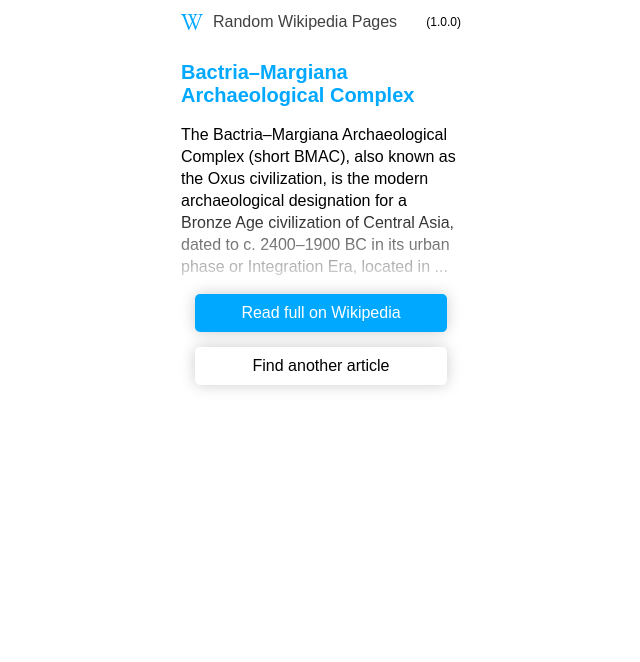
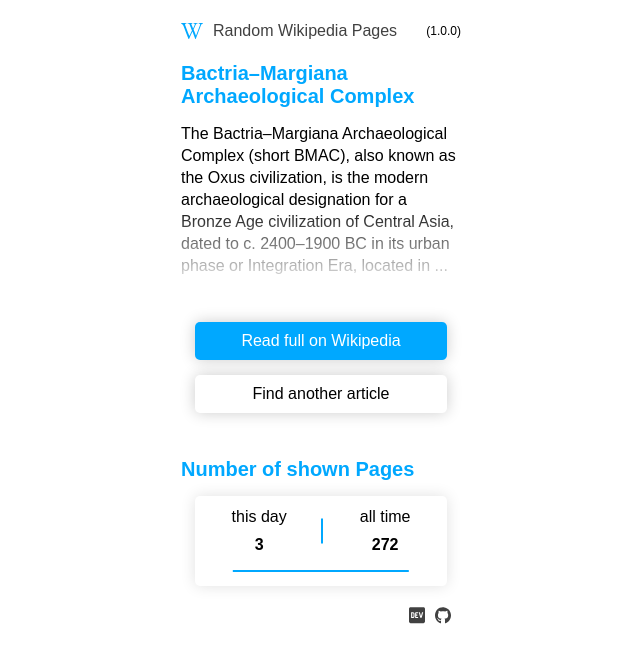
Before and after one commit to Iwaniukooo11/random-wikipedia-pages, a React app: page / in a window 1280 px wide. Shown: the top 662 px of the page, without its empty margins (319-959 px from the left). Built offline with nearby package versions, Linux system fonts and the light colour scheme; the HTML template or start-up script is replaced by a standard one.

Commit message:
finish template

```diff
--- a/src/App.css
+++ b/src/App.css
@@ -1,5 +1,10 @@
 .App{
   font-family: 'Titillium Web', sans-serif;
   min-width:350px;
-  padding-bottom:50px; /*test*/
+  padding-bottom:10px;
 }
+*,*::after,*::before{
+  margin:0;
+  padding:0;
+  box-sizing: border-box;
+}
--- a/src/App.js
+++ b/src/App.js
@@ -1,16 +1,29 @@
 import React from 'react'
+import styled from 'styled-components'
+
 import logo from './logo.svg'
 import './App.css'
 import Banner from './partials/banner/banner'
 import Article from './partials/article/article'
 import Buttons from './partials/buttons/buttons'
+import Stats from './partials/stats/stats'
+import Footer from './partials/footer/footer'
+
+const Wrap = styled.div`
+  display: grid;
+  row-gap: 20px;
+`
 
 function App() {
   return (
     <div className="App">
-      <Banner />
-      <Article />
-      <Buttons />
+      <Wrap>
+        <Banner />
+        <Article />
+        <Buttons />
+        <Stats />
+        <Footer />
+      </Wrap>
     </div>
   )
 }
--- a/src/components/button/button.js
+++ b/src/components/button/button.js
@@ -16,6 +16,11 @@ const Button = styled.button`
   margin: auto;
   display: block;
   margin-bottom: ${props => (props.first ? '15px' : 0)};
+  transition: 0.3s;
+  &:hover {
+    opacity: 0.8;
+    cursor: pointer;
+  }
 `
 Button.PropTypes = {
   full: PropTypes.bool,
--- a/src/components/desc/desc.js
+++ b/src/components/desc/desc.js
@@ -5,8 +5,12 @@ const Desc = styled.p`
   font-size: ${props => (props.small ? '12px' : '16px')};
   color: ${({ theme }) => theme.colorBlack};
   line-height: 22px;
+  font-weight: ${props => (props.bold ? '600' : '300')};
+  text-align: ${props => (props.center ? 'center' : 'left')};
 `
 Desc.propTypes = {
   small: PropTypes.bool,
+  bold: PropTypes.bool,
+  center: PropTypes.bool,
 }
 export default Desc
--- a/src/components/header/header.js
+++ b/src/components/header/header.js
@@ -6,10 +6,12 @@ const Header = styled.h1`
   font-weight: ${props => (props.bold ? '600' : '300')};
   color: ${props =>
     props.black ? props.theme.colorGrey : props.theme.colorBlue};
+  margin-bottom: ${props => (props.margin ? '15px' : null)};
 `
 Header.propTypes = {
   small: PropTypes.bool,
   bold: PropTypes.bool,
   black: PropTypes.bool,
+  margin: PropTypes.bool,
 }
 export default Header
--- a/src/partials/article/article.js
+++ b/src/partials/article/article.js
@@ -22,7 +22,9 @@ const Article = props => {
   return (
     <Layout>
       <Wrap as="article">
-        <Header bold>Bactria–Margiana Archaeological Complex</Header>
+        <Header bold margin>
+          Bactria–Margiana Archaeological Complex
+        </Header>
         <Desc>
           The Bactria–Margiana Archaeological Complex (short BMAC), also known
           as the Oxus civilization, is the modern archaeological designation for
--- a/src/partials/banner/banner.js
+++ b/src/partials/banner/banner.js
@@ -8,6 +8,7 @@ import Desc from '../../components/desc/desc'
 import icon from '../../images/w-logo.svg'
 
 const StyledWrap = styled(Wrap)`
+  margin-top: 20px;
   display: flex;
   align-items: center;
 `
--- a/src/partials/buttons/buttons.js
+++ b/src/partials/buttons/buttons.js
@@ -1,18 +1,23 @@
 import React from 'react'
+import styled from 'styled-components'
+
 import Layout from '../../layout/layout'
 import Wrap from '../../layout/wrap'
+import Button from '../../components/button/button'
 
-import Button from '../../components/button/button'
+const StyledWrap = styled(Wrap)`
+  margin: 25px auto;
+`
 
 const Buttons = () => {
   return (
     <Layout>
-      <Wrap>
+      <StyledWrap>
         <Button full first>
           Read full on Wikipedia
         </Button>
         <Button>Find another article</Button>
-      </Wrap>
+      </StyledWrap>
     </Layout>
   )
 }
--- /dev/null
+++ b/src/partials/footer/footer.js
@@ -0,0 +1,45 @@
+import React from 'react'
+import styled from 'styled-components'
+import Layout from '../../layout/layout'
+import Wrap from '../../layout/wrap'
+import logoDev from '../../images/logo-dev.svg'
+import logoGithub from '../../images/logo-github.svg'
+
+const arr = [
+  { link: '#', img: logoDev },
+  { link: '#', img: logoGithub },
+]
+
+const Img = styled.img`
+  width: 16px;
+  margin-right: 10px;
+`
+const StyledWrap = styled(Wrap)`
+  justify-content: flex-end;
+  display: flex;
+  align-items: center;
+`
+
+const A = styled.a`
+  display: block;
+  transition: 0.3s;
+  &:hover {
+    opacity: 0.85;
+    cursor: pointer;
+  }
+`
+const Footer = () => {
+  return (
+    <Layout>
+      <StyledWrap>
+        {arr.map(el => (
+          <A href={el.link} target="_blank">
+            <Img src={el.img} />
+          </A>
+        ))}
+      </StyledWrap>
+    </Layout>
+  )
+}
+
+export default Footer
--- /dev/null
+++ b/src/partials/stats/stats.js
@@ -0,0 +1,74 @@
+import React from 'react'
+import styled from 'styled-components'
+import Layout from '../../layout/layout'
+import Wrap from '../../layout/wrap'
+import Header from '../../components/header/header'
+import Desc from '../../components/desc/desc'
+
+const NumberWrap = styled.div`
+  display: grid;
+  padding: 10px 0;
+  justify-content: center;
+  flex-grow: 1;
+  row-gap: 6px;
+  position: relative;
+  &.first {
+    &::before {
+      content: '';
+      position: absolute;
+      right: 0;
+      top: 50%;
+      transform: translateY(-50%);
+      height: 25px;
+      width: 2px;
+      background-color: ${props => props.theme.colorBlue};
+      z-index: 50;
+    }
+  }
+`
+const StyledWrap = styled(Wrap)`
+  display: flex;
+  border-radius: 5px;
+  width: 90%;
+  padding-bottom: 20px;
+  &::before {
+    content: '';
+    position: absolute;
+    background-color: ${props => props.theme.colorBlue};
+    transform: translateX(-50%);
+    height: 2px;
+    width: 70%;
+    bottom: 14px;
+    left: 50%;
+  }
+
+  box-shadow: 0px 0px 15px rgba(0, 0, 0, 0.12);
+`
+
+const Stats = props => {
+  return (
+    <Layout>
+      <Wrap>
+        <Header bold margin>
+          Number of shown Pages
+        </Header>
+        <StyledWrap>
+          <NumberWrap className="first">
+            <Desc center>this day</Desc>
+            <Desc bold center>
+              3
+            </Desc>
+          </NumberWrap>
+          <NumberWrap>
+            <Desc center>all time</Desc>
+            <Desc bold center>
+              272
+            </Desc>
+          </NumberWrap>
+        </StyledWrap>
+      </Wrap>
+    </Layout>
+  )
+}
+
+export default Stats
```
Also changed, not shown: src/images/logo-dev.svg (added), src/images/logo-github.svg (added).
